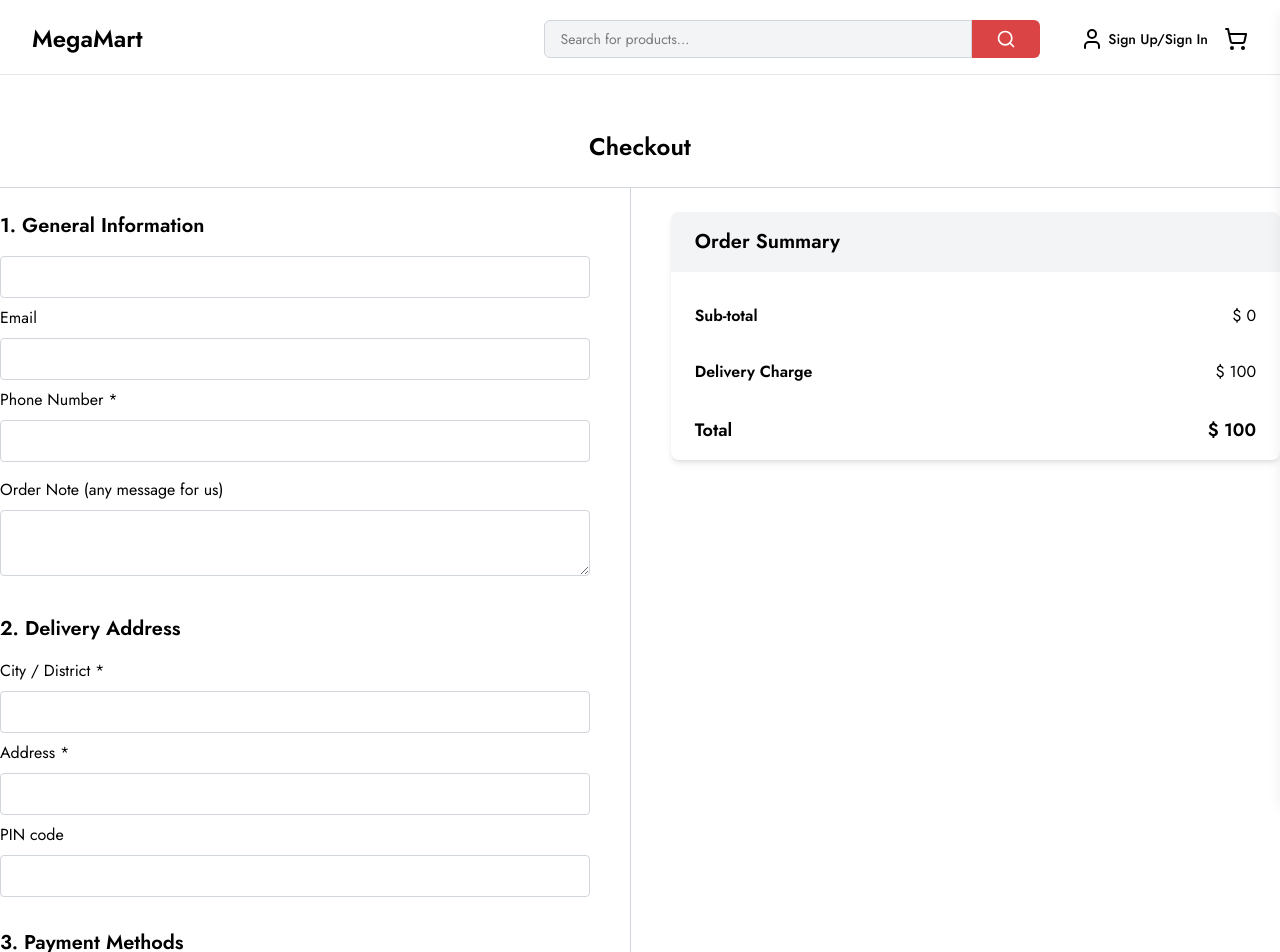
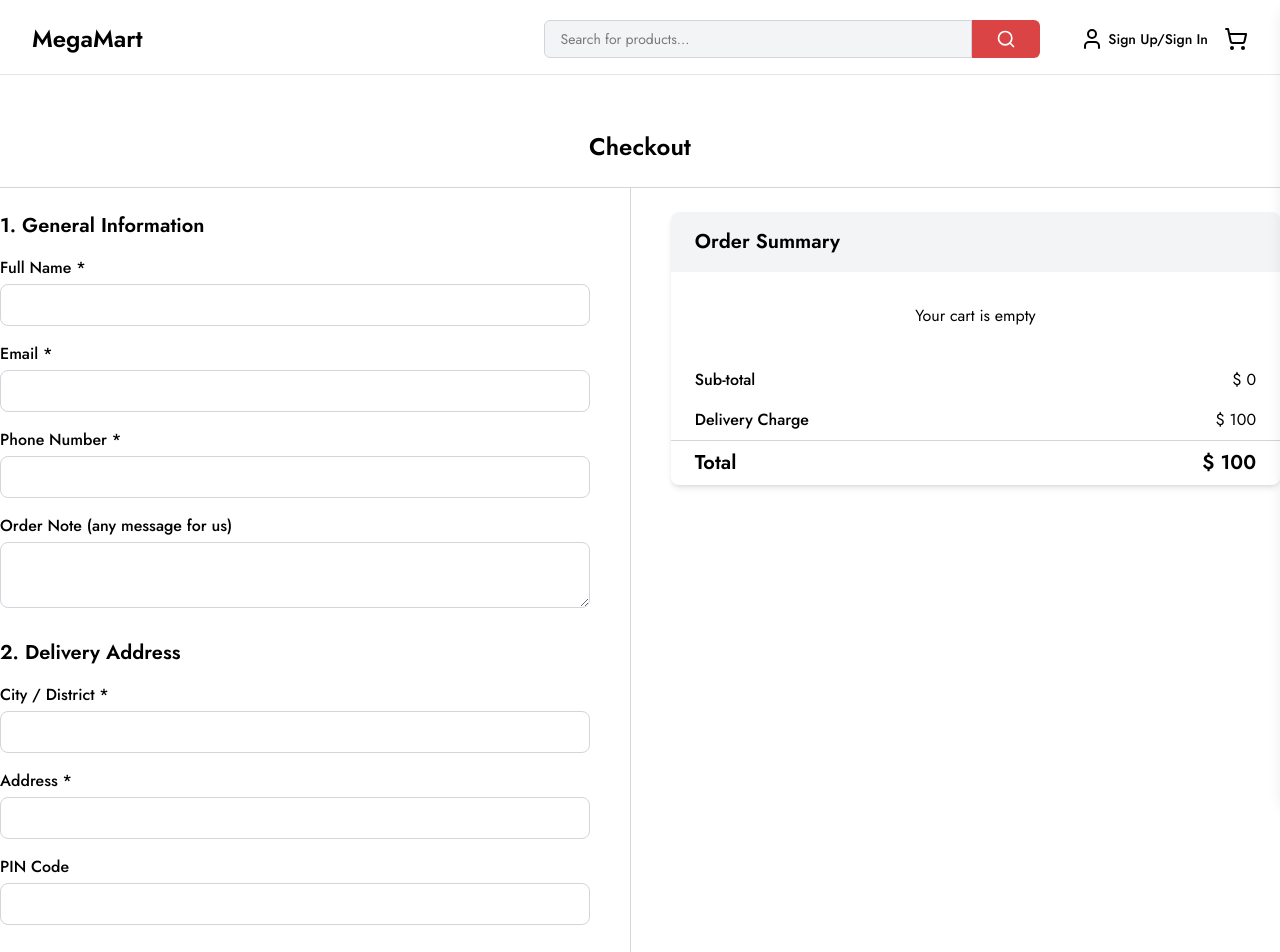
Before and after one commit to mishuk09/Ecommerce-MERN-Task-FrontEnd-2nd, a React (Vite) app: page /checkout in a window 1280 px wide. Shown: the top 952 px of the page. Built offline with nearby package versions, Linux system fonts and the light colour scheme.

Commit message:
update utill component

```diff
--- /dev/null
+++ b/src/components/LoadingSpin.jsx
@@ -0,0 +1,10 @@
+
+const LoadingSpin = () => {
+    return (
+        <div className="text-center">
+            <div className="animate-spin rounded-full h-4 w-4 border-4 border-white border-t-transparent mx-auto"></div>
+        </div>
+    );
+};
+
+export default LoadingSpin;
--- a/src/pages/Cart/Checkout.jsx
+++ b/src/pages/Cart/Checkout.jsx
@@ -6,11 +6,12 @@ import master from '../../assets/footer/master.svg';
 import visa from '../../assets/footer/visa.svg';
 import axios from 'axios';
 import Alert from '../../components/Alert';
+import LoadingSpin from '../../components/LoadingSpin';
 
 const Checkout = () => {
-    const { cartItems, setCartItems } = useCart();
+    const { cartItems, setCartItems, clearCart } = useCart();
     const [success, setSuccess] = useState(false);
-    const { clearCart } = useCart();
+    const [loading, setLoading] = useState(false);
 
     const [formData, setFormData] = useState({
         fullName: '',
@@ -74,6 +75,7 @@ const Checkout = () => {
 
     const handleSubmit = async (e) => {
         e.preventDefault();
+        setLoading(true);
         const newErrors = { ...validateForm(), ...validateCardDetails() };
         if (Object.keys(newErrors).length > 0) {
             setErrors(newErrors);
@@ -113,6 +115,9 @@ const Checkout = () => {
         } catch (error) {
             console.error('Error placing order:', error);
         }
+        finally {
+            setLoading(false);
+        }
     };
 
     const calculateTotal = () => {
@@ -131,77 +136,104 @@ const Checkout = () => {
             <div className="flex container flex-col lg:flex-row gap-10">
                 <div className="w-full border-r-1 border-gray-300 pe-10 pt-6">
                     <form onSubmit={handleSubmit}>
-                        <div className="mb-6">
+                        <div className="mb-6 space-y-4">
                             <h2 className="text-xl font-semibold mb-4">1. General Information</h2>
+
+                            {/* Full Name */}
+                            <div>
+                                <label className="block mb-1 text-base font-medium">Full Name *</label>
                                 <input
                                     type="text"
                                     name="fullName"
                                     value={formData.fullName}
                                     onChange={handleChange}
-                                className={`w-full p-2 mb-2 border rounded border-gray-300 ${errors.fullName ? 'border-red-500' : ''}`}
+                                    className={`w-full p-2 border rounded-lg border-gray-300 focus:outline-none focus:ring-2 focus:ring-blue-500 ${errors.fullName ? 'border-red-500' : ''}`}
                                     required
                                 />
-                            {errors.fullName && <p className="text-red-500">{errors.fullName}</p>}
-                            <label className="block mb-2 text-base">Email</label>
+                                {errors.fullName && <p className="text-red-500 text-sm mt-1">{errors.fullName}</p>}
+                            </div>
+
+                            {/* Email */}
+                            <div>
+                                <label className="block mb-1 text-base font-medium">Email *</label>
                                 <input
                                     type="email"
                                     name="email"
                                     value={formData.email}
                                     onChange={handleChange}
-                                className="w-full p-2 mb-2 border rounded border-gray-300"
+                                    className="w-full p-2 border rounded-lg border-gray-300 focus:outline-none focus:ring-2 focus:ring-blue-500"
                                 />
-                            <label className="block mb-2 text-base">Phone Number *</label>
-                            <div className="flex mb-4">
-                                {/* <span className="inline-flex text-base items-center px-3 border border-r-0 rounded-l bg-gray-200">AUG</span> */}
+                            </div>
+
+                            {/* Phone Number */}
+                            <div>
+                                <label className="block mb-1 text-base font-medium">Phone Number *</label>
                                 <input
                                     type="tel"
                                     name="phoneNumber"
                                     value={formData.phoneNumber}
                                     onChange={handleChange}
-                                    className={`w-full p-2 border rounded border-gray-300 ${errors.phoneNumber ? 'border-red-500' : ''}`}
+                                    className={`w-full p-2 border rounded-lg border-gray-300 focus:outline-none focus:ring-2 focus:ring-blue-500 ${errors.phoneNumber ? 'border-red-500' : ''}`}
                                     required
                                 />
+                                {errors.phoneNumber && <p className="text-red-500 text-sm mt-1">{errors.phoneNumber}</p>}
                             </div>
-                            {errors.phoneNumber && <p className="text-red-500">{errors.phoneNumber}</p>}
-                            <label className="block mb-2 text-base">Order Note (any message for us)</label>
+
+                            {/* Order Note */}
+                            <div>
+                                <label className="block mb-1 text-base font-medium">Order Note (any message for us)</label>
                                 <textarea
                                     name="orderNote"
                                     defaultValue={formData.orderNote}
                                     onChange={handleChange}
-                                className="w-full min-h-10 max-h-[100px] border-gray-300 p-2 mb-2 border rounded"
+                                    className="w-full min-h-10 max-h-[100px] p-2 border rounded-lg border-gray-300 focus:outline-none focus:ring-2 focus:ring-blue-500"
                                 ></textarea>
+                            </div>
+                        </div>
 
-                        </div>
-                        <div className="mb-6">
+                        <div className="mb-6 space-y-4">
                             <h2 className="text-xl font-semibold mb-4">2. Delivery Address</h2>
-                            <label className="block mb-2 text-base">City / District *</label>
+
+                            {/* City / District */}
+                            <div>
+                                <label className="block mb-1 text-base font-medium">City / District *</label>
                                 <input
                                     name="city"
                                     value={formData.city}
                                     onChange={handleChange}
-                                className={`w-full p-2 mb-2 border rounded border-gray-300 ${errors.city ? 'border-red-500' : ''}`}
+                                    className={`w-full p-2 border rounded-lg border-gray-300 focus:outline-none focus:ring-2 focus:ring-blue-500 ${errors.city ? 'border-red-500' : ''}`}
                                     required
                                 />
-                            {errors.city && <p className="text-red-500">{errors.city}</p>}
-                            <label className="block mb-2 text-base">Address *</label>
+                                {errors.city && <p className="text-red-500 text-sm mt-1">{errors.city}</p>}
+                            </div>
+
+                            {/* Address */}
+                            <div>
+                                <label className="block mb-1 text-base font-medium">Address *</label>
                                 <input
                                     type="text"
                                     name="address"
                                     value={formData.address}
                                     onChange={handleChange}
-                                className={`w-full p-2 mb-2 border rounded border-gray-300 ${errors.address ? 'border-red-500' : ''}`}
+                                    className={`w-full p-2 border rounded-lg border-gray-300 focus:outline-none focus:ring-2 focus:ring-blue-500 ${errors.address ? 'border-red-500' : ''}`}
                                     required
                                 />
-                            {errors.address && <p className="text-red-500">{errors.address}</p>}
-                            <label className="block mb-2 text-base">PIN code</label>
+                                {errors.address && <p className="text-red-500 text-sm mt-1">{errors.address}</p>}
+                            </div>
+
+                            {/* PIN Code */}
+                            <div>
+                                <label className="block mb-1 text-base font-medium">PIN Code</label>
                                 <input
                                     type="text"
                                     name="landmark"
                                     value={formData.landmark}
                                     onChange={handleChange}
-                                className="w-full p-2 mb-2 border rounded border-gray-300"
+                                    className="w-full p-2 border rounded-lg border-gray-300 focus:outline-none focus:ring-2 focus:ring-blue-500"
                                 />
                             </div>
+                        </div>
+
                         <div className="mb-6">
                             <h2 className="text-xl font-semibold mb-4">3. Payment Methods</h2>
                             {paymentMethod === 'Card Payment' && (
@@ -253,10 +285,13 @@ const Checkout = () => {
                                         </div>
                                     </div>
                                     <button
+                                        disabled={cartItems.length === 0}
                                         type="submit"
-                                        className="w-full p-3 mt-4 pay-btn text-white font-bold rounded"
+                                        className={`w-full p-3 mt-4 pay-btn ${clearCart.length == 0 ? "" : ""} text-white font-bold rounded`}
                                     >
-                                        Pay Now
+                                        {
+                                            loading ? <LoadingSpin /> : cartItems.length === 0 ? "Your Cart Empty" : "Pay Now"
+                                        }
                                     </button>
                                 </div>
                             )}
@@ -270,28 +305,42 @@ const Checkout = () => {
                     <div className="mb-6 bg-white rounded-lg shadow-md">
                         <h2 className="text-xl font-semibold mb-4 px-6 py-4 bg-gray-100 rounded-t-lg">Order Summary</h2>
                         <div className="max-h-60 overflow-y-auto">
-                            {cartItems.map((item, index) => (
-                                <div key={`${item.id}-${index}`} className='flex items-center gap-4 px-6 py-4 border-b border-gray-200'>
-                                    <img className='w-20 h-20 object-cover rounded-lg' src={item.img} alt={item.title} />
-                                    <div className="flex-1">
-                                        <p className="font-semibold">{item.title}</p>
-                                        <p className="text-base text-gray-600">Variant: {item.color} / {item.size}</p>
-                                        <p className="text-gray-800">$ {item.price} x {item.quantity}</p>
+                            {
+                                cartItems && cartItems.length > 0 ? (
+
+                                    cartItems.map((item, index) => (
+                                        <div key={`${item.id}-${index}`} className="px-6 py-2 border-b border-gray-300 flex justify-between items-center">
+                                            <div className="flex gap-2 items-center">
+                                                <img
+                                                    className="w-16 h-16 object-cover rounded"
+                                                    src={item.img}
+                                                    alt={item.title}
+                                                />
+                                                <div>
+                                                    <p className="font-semibold">{item.title.split(' ').slice(0, 3).join(' ')}</p>
+                                                    <p className="text-sm flex space-x-2">Variant: <img src={item.color} className='w-5 h-6' alt="" /> / {item.size}</p>
+                                                    <p className="text-sm">Qty: {item.quantity}</p>
                                                 </div>
                                             </div>
-                            ))}
+                                            <p className="font-semibold">$ {item.price * item.quantity}</p>
                                         </div>
-                        <div className="flex justify-between px-6 py-4">
-                            <span className="font-semibold">Sub-total</span>
+                                    ))
+                                ) : (
+                                    <p className="text-center p-4">Your cart is empty</p>
+                                )
+                            }
+                        </div>
+                        <div className="flex justify-between px-6 py-2 mt-4">
+                            <span className="font-medium">Sub-total</span>
                             <span>$ {calculateTotal()}</span>
                         </div>
-                        <div className="flex justify-between px-6 py-4">
-                            <span className="font-semibold">Delivery Charge</span>
+                        <div className="flex justify-between border-b border-gray-300 px-6 py-2">
+                            <span className="font-medium">Delivery Charge</span>
                             <span>$ 100</span>
                         </div>
-                        <div className="flex justify-between px-6 py-4">
-                            <span className="font-semibold text-lg">Total</span>
-                            <span className="text-lg font-semibold">$ {calculateTotal() + 100}</span>
+                        <div className="flex justify-between px-6 py-2">
+                            <span className="font-semibold text-xl">Total</span>
+                            <span className="text-xl font-semibold">$ {calculateTotal() + 100}</span>
                         </div>
                     </div>
                 </div>
```
Also changed, not shown: src/components/Alert.jsx (+15 -2 lines), src/components/CartDelLoading.jsx (added, +10 -0 lines), src/components/RedAlert.jsx (+13 -2 lines), src/pages/Auth/SignIn.jsx (+7 -2 lines), src/pages/Auth/SignUp.jsx (+9 -2 lines), src/pages/Cart/Cart.jsx (+17 -2 lines), src/pages/Productpage/ProductPage.jsx (+13 -0 lines). Lines whose indentation alone changed are shown as unchanged.
